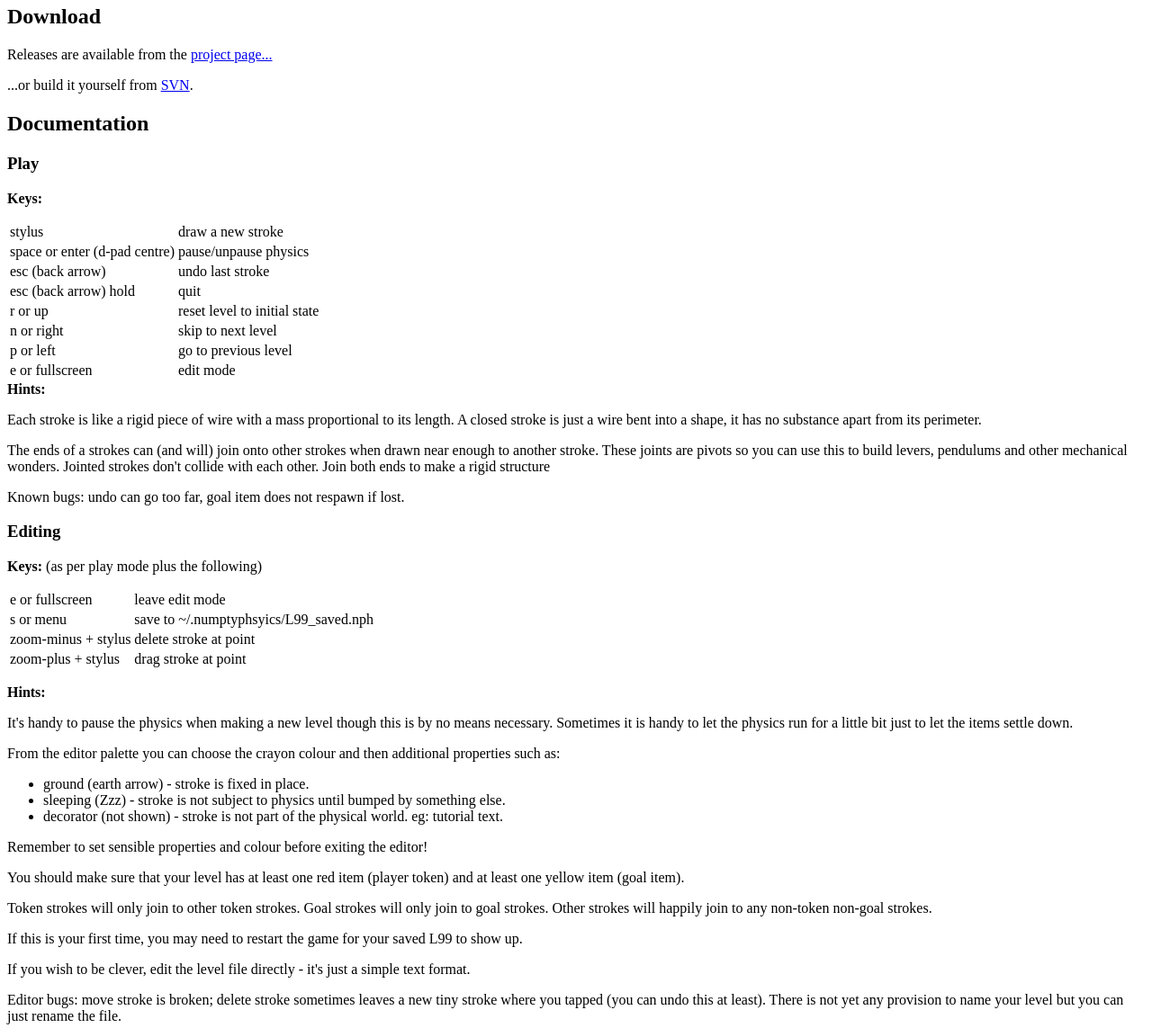
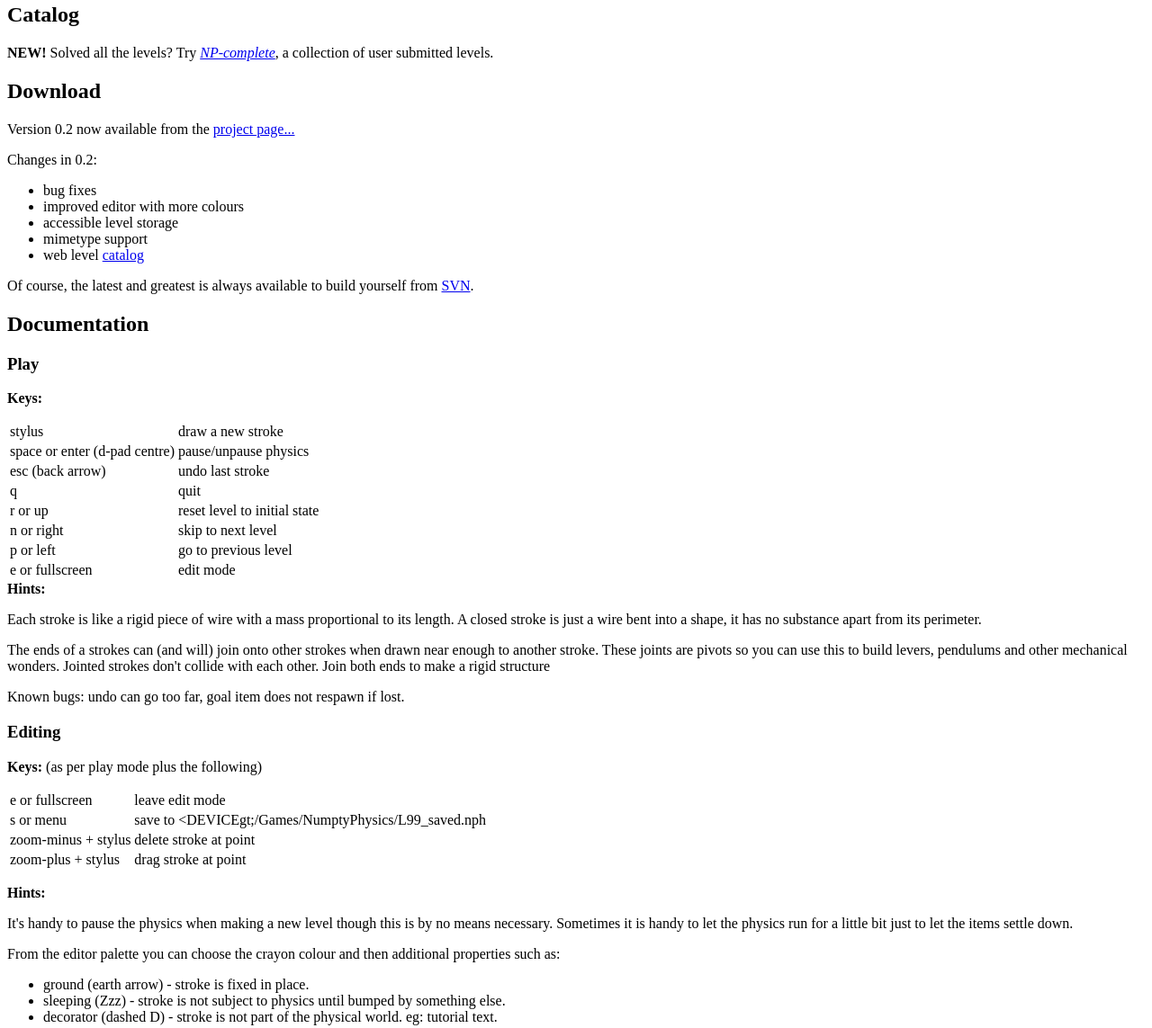
Before and after one commit to svn2github/numptyphysics, a plain HTML site: page www/index.html in a window 1280 px wide. Shown: the part 412-1555 px from the top of the page at 90% size. Drawn offline with Linux system fonts and the light colour scheme.

Commit message:
v0.2
git-svn-id: https://vcs.maemo.org/svn/numptyphysics@42 2afca267-d0a4-46bd-89a9-2591803afc3f

```diff
--- a/www/index.html
+++ b/www/index.html
@@ -7,20 +7,19 @@
 
 Harness gravity with your crayon and set about creating blocks, ramps,
 levers, pulleys and whatever else you fancy to get the little red
-thing to the little yellow thing.<br>
+thing to the little yellow thing.<p>
 
 Numpty Physics is a drawing puzzle game in the spirit (and style?)
 of <a href="http://kloonigames.com/crayon">Crayon Physics</a> using
 the same excellent <a href="http://www.box2d.org">Box2D engine</a>.
 Note though that I've not actually played CP so the experience may be
-very different.<p>
+very different. Numpty Physics includes a built-in editor so that you
+may build (and submit) your own levels.<p>
 
-Numpty Physics is released under the GPL with the hope that others
-with more spare time than myself will be able to round it out, polish
-it, and above all create more levels (using the built in editor).<p>
+Numpty Physics is released under the GPL.<p>
 
 Comments, questions, flames and levels
-to <a href="mailto:numptyphysics-users@garage.maemo.org">numptyphysics-users@garage.maemo.org</a>.<p>
+to <a href="mailto:numptyphysics@gmail.com">numptyphysics@gmail.com</a>.<p>
 
 <h2>Screenshots</h2>
 
@@ -28,10 +27,30 @@ to <a href="mailto:numptyphysics-users@garage.maemo.org">numptyphysics-users@gar
 &nbsp;
 <a href="./images/np_l2.jpg"><img src="./images/np_l2_small.jpg"/></a>
 
+<h2>Catalog</h2>
+
+<b>NEW!</b> Solved all the levels?
+Try <i><a href="levels/">NP-complete</a></i>, a collection of user
+submitted levels.
+
 <h2>Download</h2>
 
-Releases are available from the <a href="https://garage.maemo.org/frs/?group_id=638">project page...</a><p>
-...or build it yourself from <a href="https://garage.maemo.org/scm/?group_id=638">SVN</a>.
+Version 0.2 now available from
+the <a href="https://garage.maemo.org/frs/?group_id=638">project
+page...</a><p>
+
+Changes in 0.2:<p>
+<ul>
+<li> bug fixes
+<li> improved editor with more colours
+<li> accessible level storage
+<li> mimetype support
+<li> web level <a href="levels/">catalog</a>
+</ul>
+
+Of course, the latest and greatest is always available to build
+yourself
+from <a href="https://garage.maemo.org/scm/?group_id=638">SVN</a>.
 
 <h2>Documentation</h2>
 
@@ -42,7 +61,7 @@ Releases are available from the <a href="https://garage.maemo.org/frs/?group_id=
 <tr><td>stylus</td><td>draw a new stroke</td></tr>
 <tr><td>space or enter (d-pad centre)</td><td>pause/unpause physics</td></tr>
 <tr><td>esc (back arrow)</td><td>undo last stroke</td></tr>
-<tr><td>esc (back arrow) hold</td><td>quit</td></tr>
+<tr><td>q</td><td>quit</td></tr>
 <tr><td>r or up</td><td>reset level to initial state</td></tr>
 <tr><td>n or right</td><td>skip to next level</td></tr>
 <tr><td>p or left</td><td>go to previous level</td></tr>
@@ -69,7 +88,7 @@ Known bugs: undo can go too far, goal item does not respawn if lost.
 <b>Keys:</b> (as per play mode plus the following)<p>
 <table>
 <tr><td>e or fullscreen</td><td>leave edit mode</td></tr>
-<tr><td>s or menu</td><td>save to ~/.numptyphsyics/L99_saved.nph</td></tr>
+<tr><td>s or menu</td><td>save to &lt;DEVICEgt;/Games/NumptyPhysics/L99_saved.nph</td></tr>
 <tr><td>zoom-minus + stylus</td><td>delete stroke at point</td></tr>
 <tr><td>zoom-plus + stylus</td><td>drag stroke at point</td></tr>
 </table><p>
@@ -90,13 +109,10 @@ additional properties such as:<p>
 <li>sleeping (Zzz) - stroke is not subject to physics until bumped by
 something else.
 
-<li>decorator (not shown) - stroke is not part of the physical
+<li>decorator (dashed D) - stroke is not part of the physical
 world. eg: tutorial text.
 
 </ul>
-
-Remember to set sensible properties and colour before exiting the
-editor!<p>
 
 You should make sure that your level has at least one red item (player
 token) and at least one yellow item (goal item).<p>
@@ -111,9 +127,7 @@ saved L99 to show up.<p>
 If you wish to be clever, edit the level file directly - it's just a
 simple text format.<p>
 
-Editor bugs: move stroke is broken; delete stroke sometimes leaves a
-new tiny stroke where you tapped (you can undo this at least).  There
-is not yet any provision to name your level but you can just rename
-the file. <p>
+Editor bugs: There is not yet any provision to name your level but you
+can just rename the file to anything. <p>
 
 </body>
```
